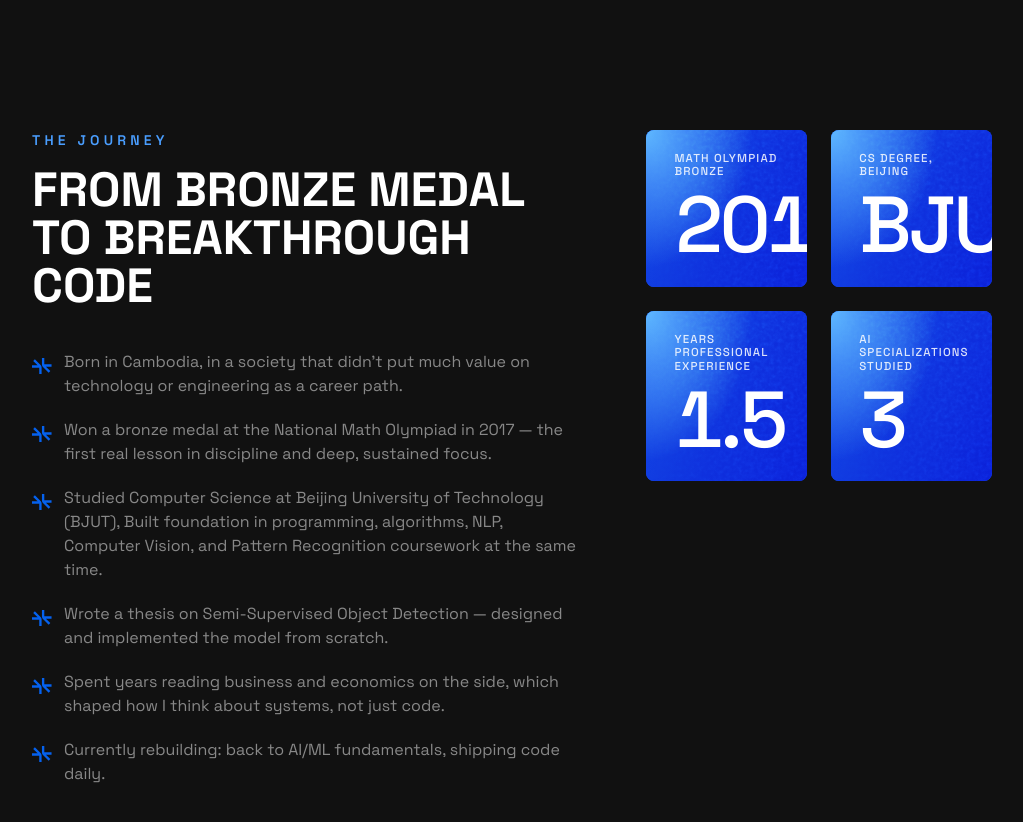
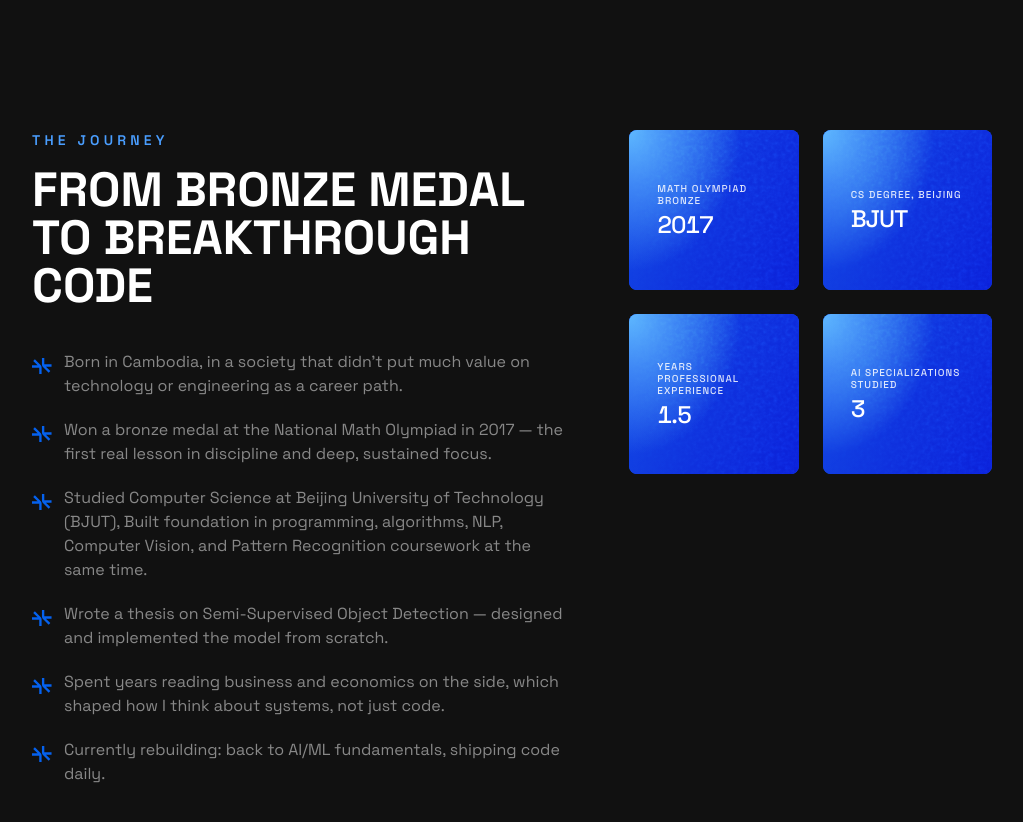
Before and after one commit to NityaSu/Publix, a Nuxt app: page / in a window 1280 px wide. Shown: the part 840-1662 px from the top of the page, without its empty margins (128-1151 px from the left). Built offline with nearby package versions, Linux system fonts and the light colour scheme; a web font is replaced by a local one.

Commit message:
Fixed the clipping by making the card typography and layout respond to the card’s actual width instead of the whole viewport.

```diff
--- a/component/AboutSection.vue
+++ b/component/AboutSection.vue
@@ -46,8 +46,8 @@ onUnmounted(() => {
     ref="sectionRef"
     class="bg-background py-24 md:py-32 scroll-mt-20 md:scroll-mt-24"
   >
-    <div class="w-full px-6 md:px-20 lg:px-[160px] grid grid-cols-1 lg:grid-cols-5 gap-12 lg:gap-16">
-      <div class="lg:col-span-3">
+    <div class="w-full px-6 md:px-20 lg:px-[160px] grid grid-cols-1 xl:grid-cols-12 gap-12 xl:gap-16">
+      <div class="xl:col-span-7">
         <p class="text-xs md:text-sm font-display font-semibold uppercase tracking-[0.3em] text-accent">
           The Journey
         </p>
@@ -71,7 +71,7 @@ onUnmounted(() => {
         </div>
       </div>
 
-      <div class="lg:col-span-2">
+      <div class="xl:col-span-5 min-w-0">
         <div class="grid grid-cols-2 gap-5 md:gap-6">
           <div
             v-for="stat in stats"
@@ -94,16 +94,18 @@ onUnmounted(() => {
   flex-direction: column;
   justify-content: center;
   gap: 6px;
-  padding: 22px 28px;
-  min-height: 140px;
+  padding: clamp(16px, 4cqi, 22px) clamp(18px, 5cqi, 28px);
+  min-height: clamp(120px, 16cqi, 160px);
   overflow: hidden;
   background-color: #1450e8;
   color: #fff;
   border-radius: 8px;
+  container-type: inline-size;
+  min-width: 0;
 }
 
 .stat-card-label {
-  font-size: 11.5px;
+  font-size: clamp(10px, 2.5cqi, 11.5px);
   font-weight: 500;
   letter-spacing: 0.1em;
   line-height: 1.2;
@@ -114,13 +116,15 @@ onUnmounted(() => {
 }
 
 .stat-card-value {
-  font-size: clamp(36px, 6.2vw, 80px);
+  font-size: clamp(24px, 12cqi, 48px);
   font-weight: 500;
   letter-spacing: -0.04em;
   line-height: 1;
   color: #fff;
   font-variant-numeric: tabular-nums;
   white-space: nowrap;
+  overflow: hidden;
+  text-overflow: ellipsis;
   position: relative;
   z-index: 2;
 }
```
